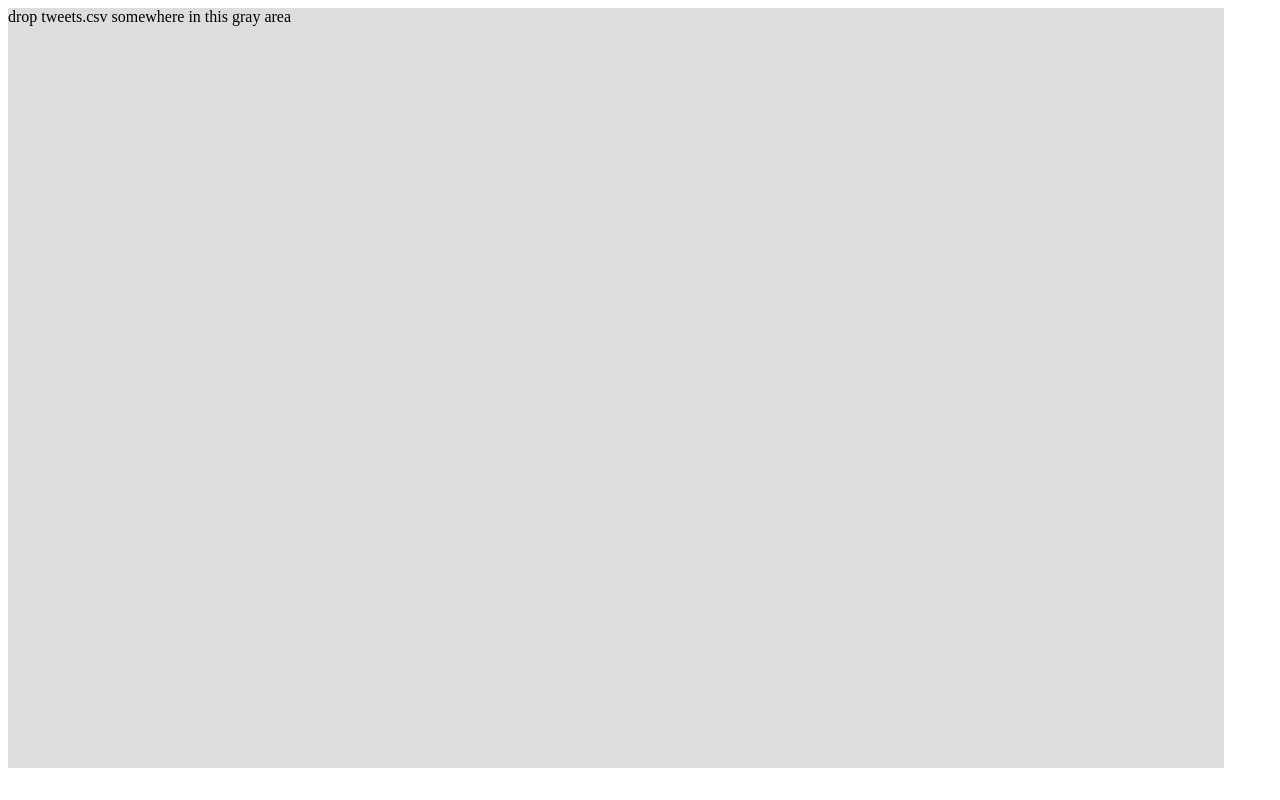
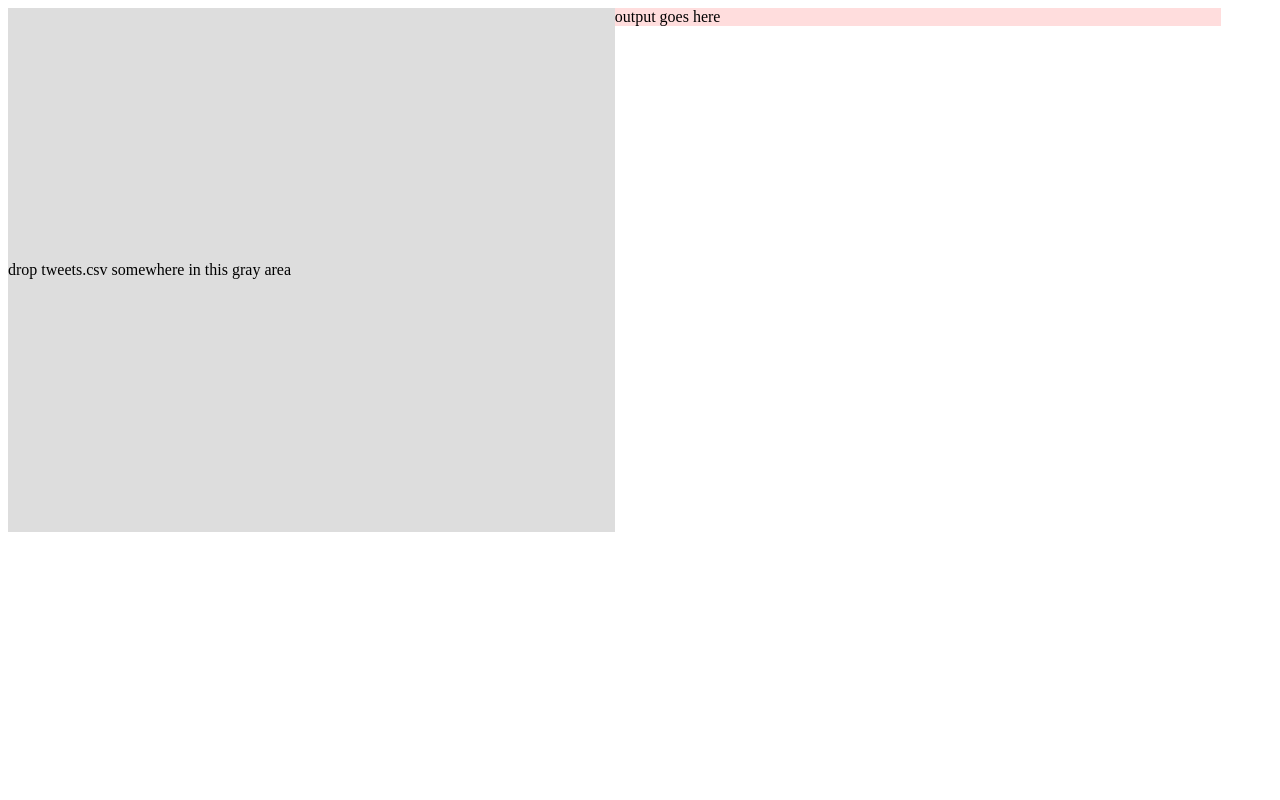
Before and after one commit to jlemberg/tweetgrinder, a plain HTML site: page index.html in a window 1280 px wide. Drawn offline with Linux system fonts and the light colour scheme.

Commit message:
temporary output area added

```diff
--- a/index.html
+++ b/index.html
@@ -3,11 +3,17 @@
     <head>
         <title>tweetgrinder</title>
         <style>
-            #drop {
-                position: absolute;
-                width:95%;
-                height:95%;
+            #drop,
+            #output {
+                width:48%;
+                padding: 20% 0 20% 0;
                 background-color:#DDD;
+                float:left;
+            }
+
+            #output {
+                background-color:#FDD;
+                padding:0;
             }
         </style>
         <script type="text/javascript">
@@ -18,6 +24,7 @@
     </head>
     <body>
         <div id="drop">drop tweets.csv somewhere in this gray area</div>
+        <div id="output">output goes here</div>
         <script type="text/javascript" src='src/tweetgrinder.js'></script>
     </body>
 </html>
--- a/src/plugins/linecount.js
+++ b/src/plugins/linecount.js
@@ -8,7 +8,7 @@
         }
 
         this.after = function() {
-            t.log('Line count: ' + lineCount);
+            t.log('Tweet count: ' + lineCount);
         }
     }
 
--- a/src/tweetgrinder.js
+++ b/src/tweetgrinder.js
@@ -27,8 +27,11 @@ var tweetgrinder = (function() {
 
     var ready = false;
 
+    var output = [];
+
     function log(msg) {
-        console.log(msg);
+        //console.log(msg);
+        output.push(msg);
     }
 
     function err(msg) {
@@ -60,6 +63,8 @@ var tweetgrinder = (function() {
         var end = new Date().getTime();
         var time = end - start;
         log('Total plugin execution time: ' + time + 'ms');
+
+        document.getElementById('output').innerHTML = output.join('<br />');
     }
 
     function hookPlugin(plug) {
```
